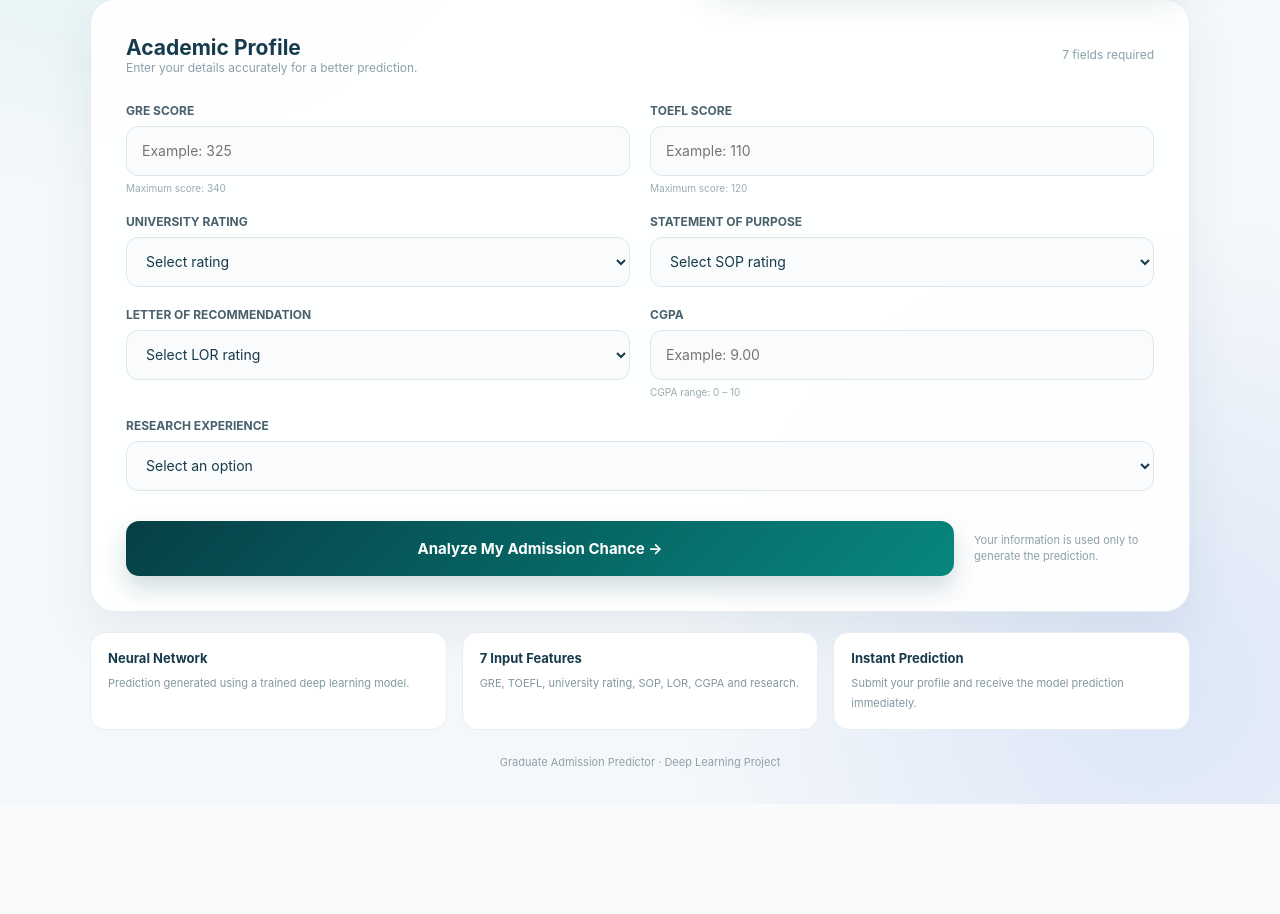
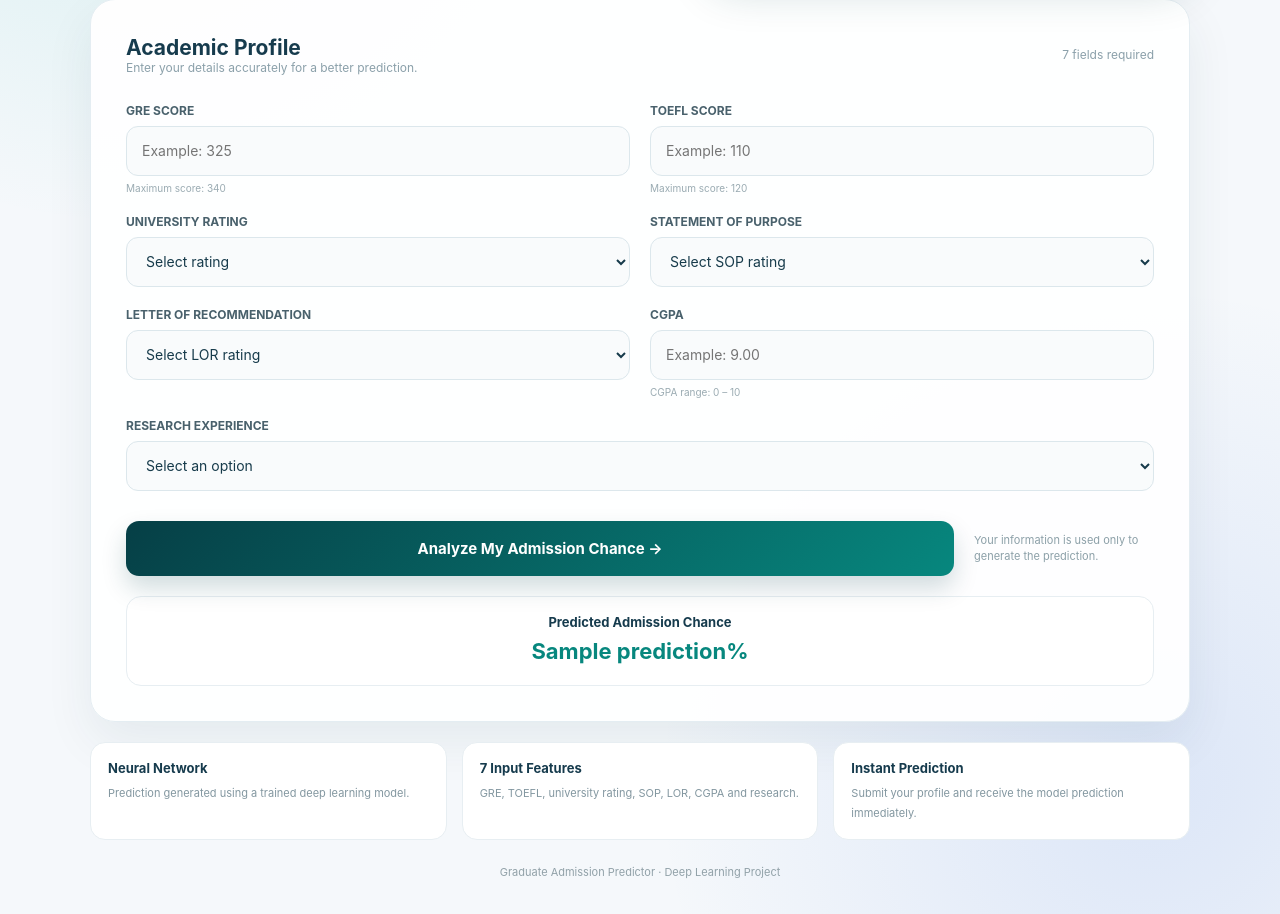
Before and after one commit to azrapatvi/admission-prediction, a FastAPI app: template templates/index.html in a window 1280 px wide. Shown: the part 401-1315 px from the top of the page. Before the commit the page ends 1205 px from the top, so only its background shows below. Run offline with FastAPI, Linux system fonts and the light colour scheme; the template is opened without the code that fills it: most values are stand-ins (such as "Sample title", 1, 10 or a date in 2020); parts of the project's set-up code (start-up, migrations or seed data) failed here and were passed over.

Commit message:
Update index.html

```diff
--- a/templates/index.html
+++ b/templates/index.html
@@ -1010,6 +1010,15 @@
 
         </form>
 
+{% if prediction is defined %}
+<div class="info" style="margin-top:20px; text-align:center;">
+    <strong>Predicted Admission Chance</strong>
+    <span style="font-size:22px; color:#07877e; font-weight:700;">
+        {{ prediction }}%
+    </span>
+</div>
+{% endif %}
+
     </div>
 
 
```
